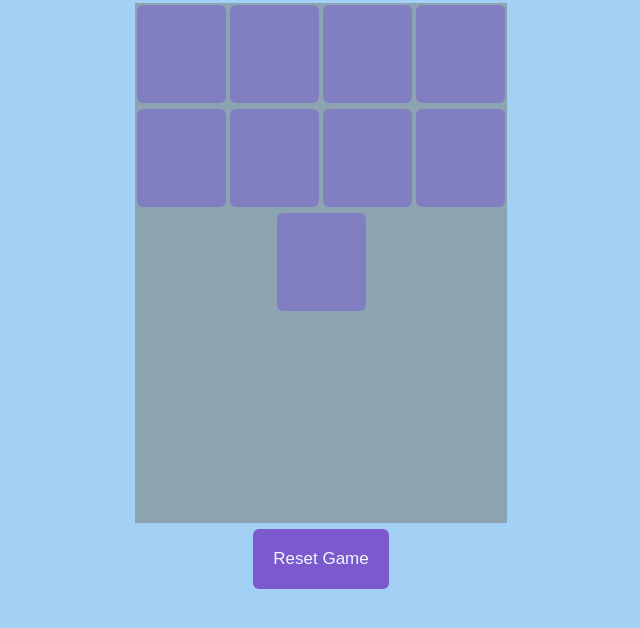
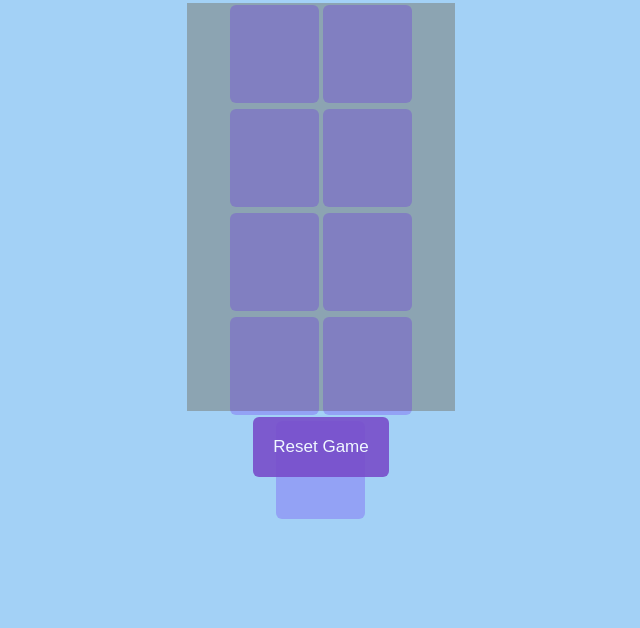
Before and after one commit to Tofaal9152/tictactoe.github.io, a plain HTML site: page index.html in a window 1280 px wide. Shown: the part 100-728 px from the top of the page, without its empty margins (319-959 px from the left). Drawn offline with Linux system fonts and the light colour scheme.

Commit message:
Add files via upload

```diff
--- a/style.css
+++ b/style.css
@@ -28,35 +28,22 @@ h1 {
 
 .container {
     margin: auto;
-    width: 29vw;
-    height: 65vh;
+    width: 21vw;
+    height: 51vh;
     background-color: rgba(97, 74, 45, 0.336);
-
 }
 
 
 .box {
-
     width: 89px;
-
     height: 98px;
-
     margin: 5px;
-
     border: none;
-
     border-radius: 6px;
-
     background-color: rgba(92, 0, 240, 0.226);
-
     font-size: 30px;
-
-    gap: 0px;
-
     color: black;
-
     margin: 0px;
-
     margin-top: 2px;
 }
 
```
